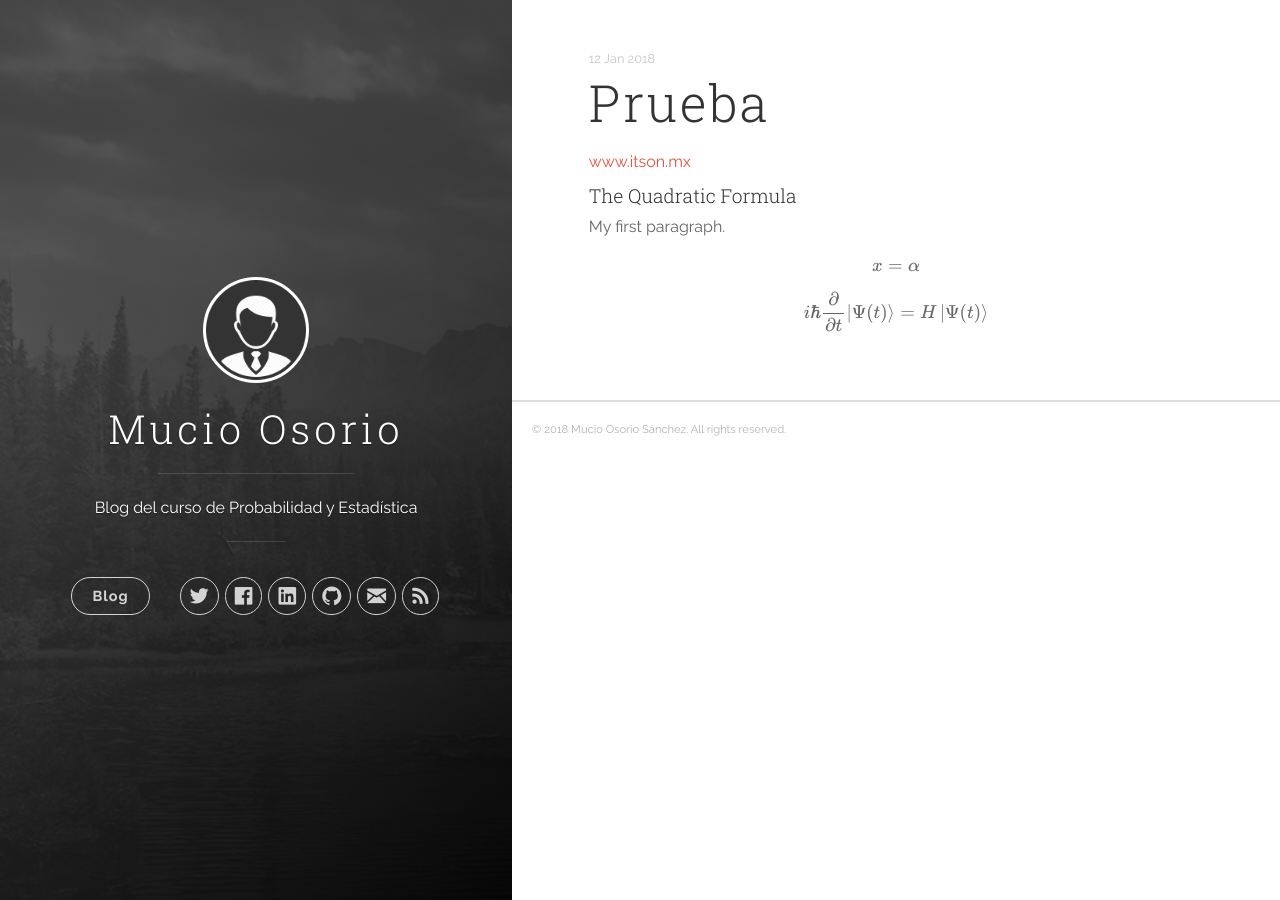
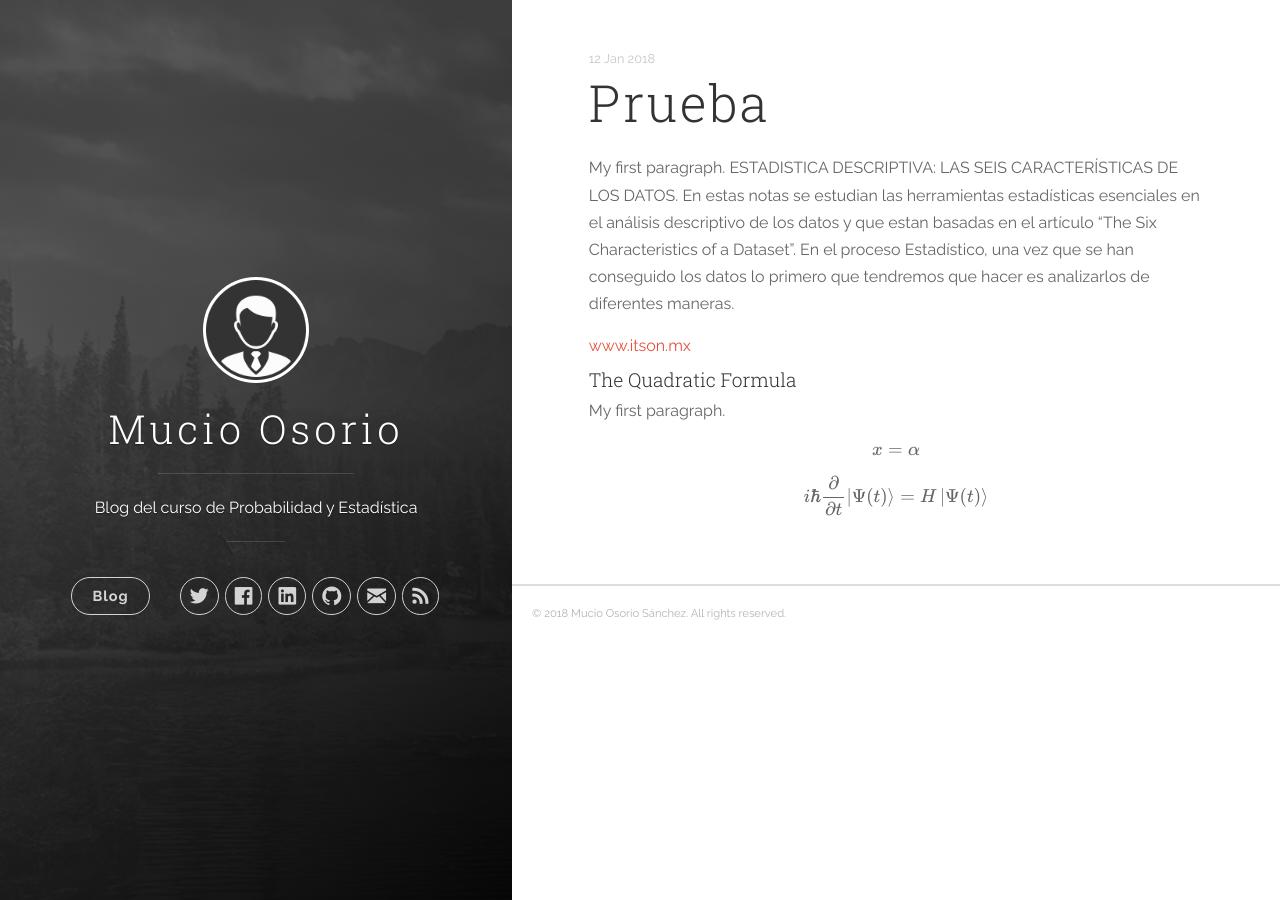
Before and after one commit to mucioosorio/probabilidad, a Jekyll site: the page _posts/2018-01-12-prueba.html, which Jekyll copies as it is, in a window 1280 px wide. Built offline with Jekyll 4.4.1, drawn with Linux system fonts in a browser that asks for light colours; nearby versions of some CDN libraries; formulas are drawn with MathJax 3.

Commit message:
Update 2018-01-12-prueba.html

```diff
--- a/_posts/2018-01-12-prueba.html
+++ b/_posts/2018-01-12-prueba.html
@@ -1,5 +1,5 @@
 
-
+<p>My first paragraph. ESTADISTICA DESCRIPTIVA: LAS SEIS CARACTERÍSTICAS DE LOS DATOS. En estas notas se estudian las herramientas estadísticas esenciales en el análisis descriptivo de los datos y que estan basadas en el artículo “The Six Characteristics of a Dataset”. En el proceso Estadístico, una vez que se han conseguido los datos lo primero que tendremos que hacer es analizarlos de diferentes maneras.</p>
 <a href="http://itson.mx/" target="_blank"> www.itson.mx</a>
 
 <h4>The Quadratic Formula</h4>
```
